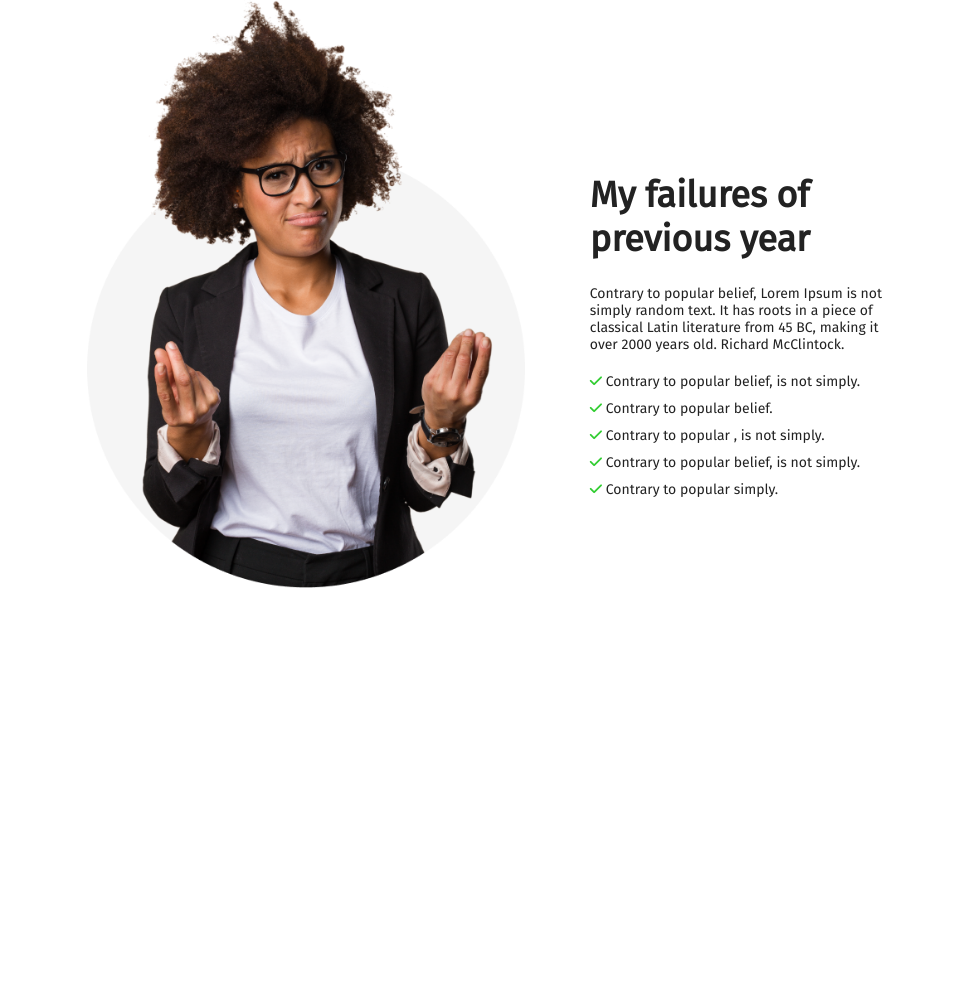
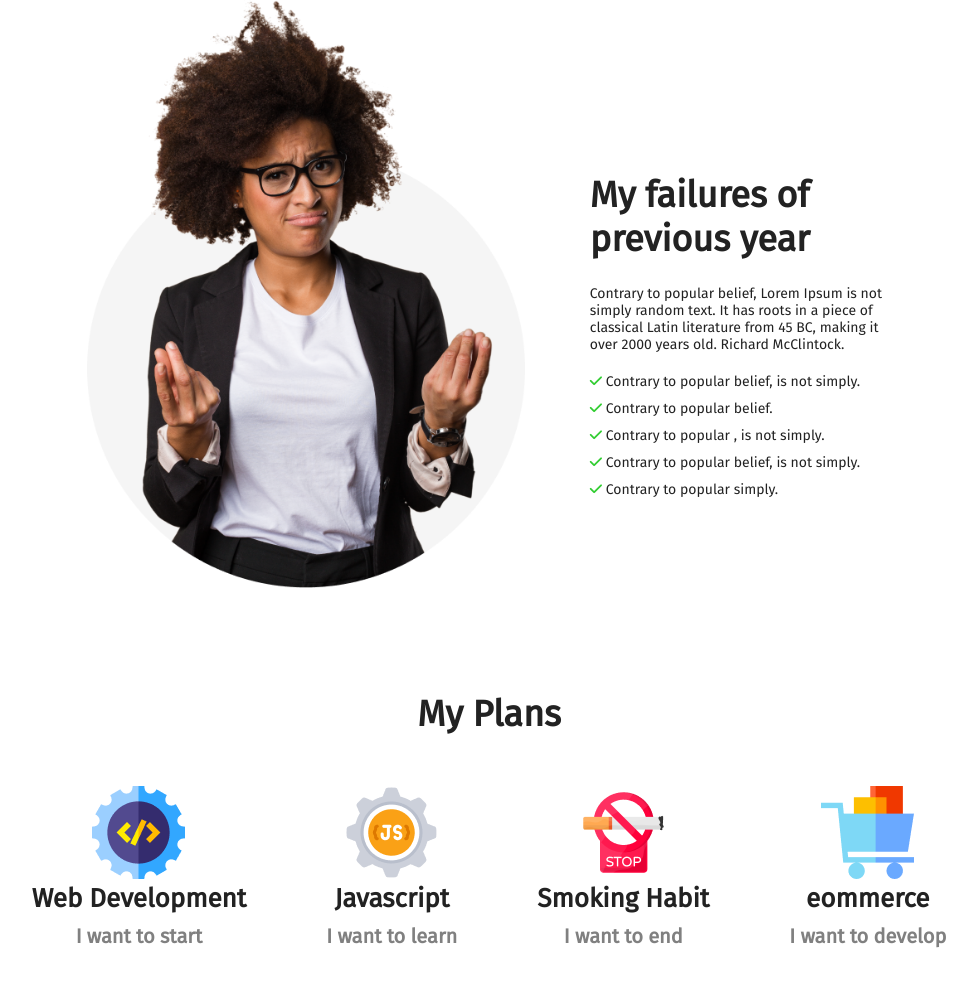
Before and after one commit to fatemaahad7/positive-website, a plain HTML site: page index.html in a window 1280 px wide. Shown: the part 692-1678 px from the top of the page, without its empty margins (151-1128 px from the left). Before the commit the page ends 1334 px from the top, so only its background shows below. Drawn offline with Linux system fonts and the light colour scheme.

Commit message:
plan section added with styles

```diff
--- a/index.html
+++ b/index.html
@@ -39,6 +39,32 @@
                 <p><i class="fa-solid fa-check"></i> Contrary to popular simply.</p>
             </div>
         </section>
+
+        <section class="plan-section">
+            <h3 class="section-title"> My Plans</h3>
+            <div class="plan-container">
+                <div class="plan">
+                    <img src="images/icons/web.png" alt="">
+                    <h3>Web Development</h3>
+                    <p>I want to start</p>
+                </div>
+                <div class="plan">
+                    <img src="images/icons/js.png" alt="">
+                    <h3>Javascript</h3>
+                    <p>I want to learn</p>
+                </div>
+                <div class="plan">
+                    <img src="images/icons/smoke.png" alt="">
+                    <h3>Smoking Habit</h3>
+                    <p>I want to end</p>
+                </div>
+                <div class="plan">
+                    <img src="images/icons/ecom.png" alt="">
+                    <h3>eommerce</h3>
+                    <p>I want to develop</p>
+                </div>
+            </div>
+        </section>
     </main>
     <footer></footer>
 </body>
--- a/styles.css
+++ b/styles.css
@@ -71,3 +71,26 @@ body {
 .fa-check {
     color: limegreen;
 }
+
+
+/* -------------- PLANS SECTION STYLES --------------*/
+.plan-section {
+    margin: 100px auto;
+    text-align: center;
+}
+.plan-container {
+    margin-top: 50px;
+    display: flex;
+    gap: 80px;
+    justify-content: center;
+    align-items: center;
+}
+.plan h3 {
+    font-size: 26px;
+    margin-bottom: 10px;
+}
+.plan p {
+    font-size: 20px;
+    font-weight: 700;
+    color: grey;
+}
```
